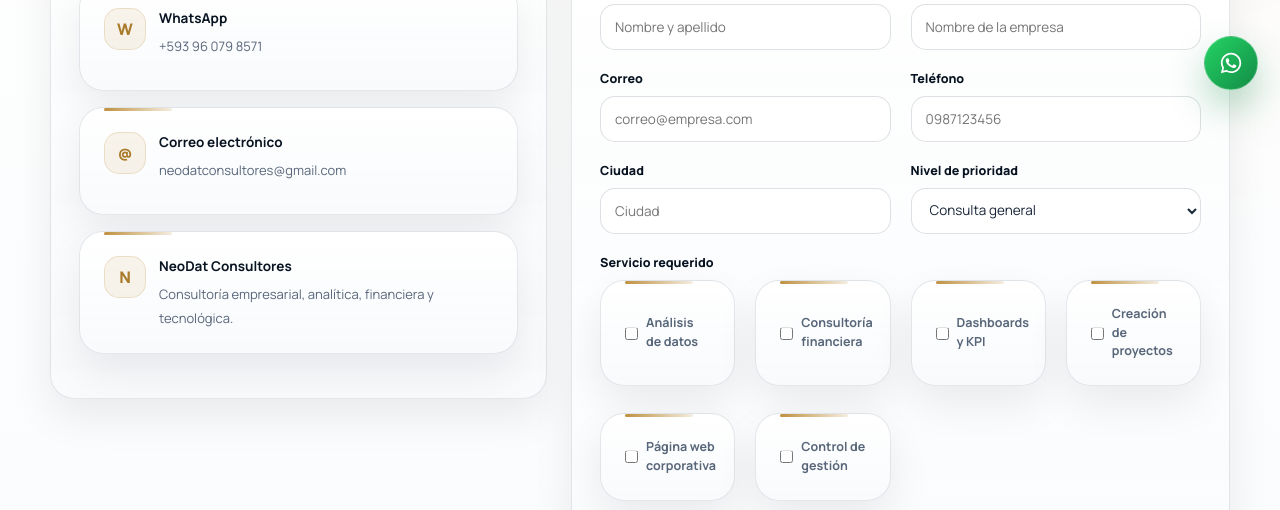
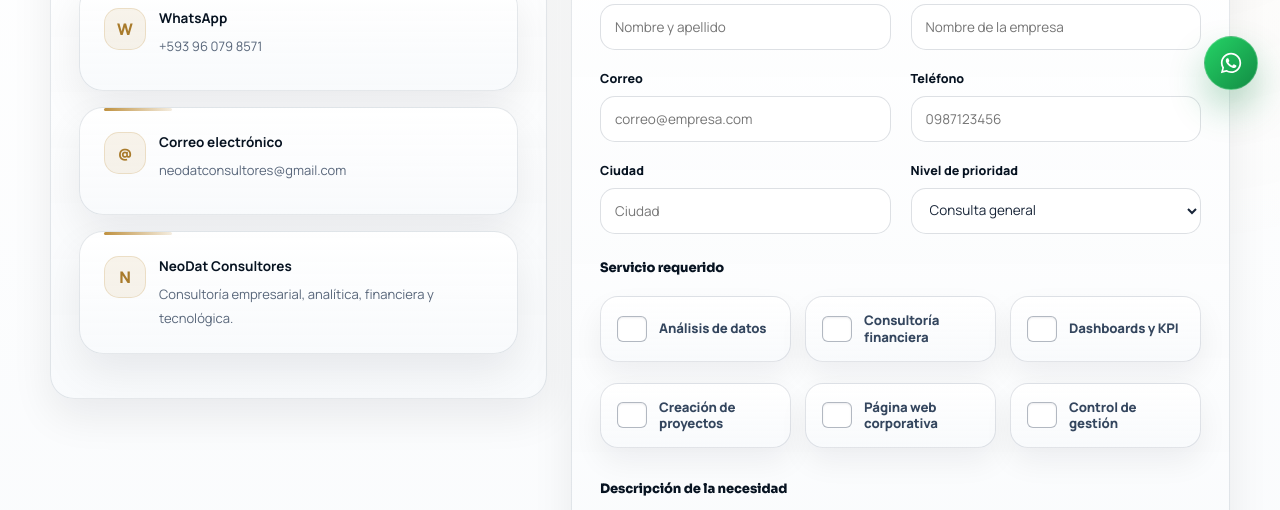
Before and after one commit to neodats/neodat, a plain HTML site: page contacto.html in a window 1280 px wide. Shown: the part 688-1198 px from the top of the page. Drawn offline with Linux system fonts and the light colour scheme.

Commit message:
Update contacto.html

```diff
--- a/contacto.html
+++ b/contacto.html
@@ -2426,7 +2426,145 @@ main .impacto .btn {
 }
 
 
-  </style>
+
+
+/* =========================================================
+   MEJORA VISUAL - SERVICIO REQUERIDO
+   ========================================================= */
+
+body.page-contacto main .campo.full > label {
+  display: inline-flex;
+  align-items: center;
+  gap: 8px;
+  margin-bottom: 14px;
+  color: var(--azul-950);
+  font-family: "Sora", "Manrope", Arial, sans-serif;
+  font-size: 13px;
+  font-weight: 800;
+  letter-spacing: -.01em;
+}
+
+body.page-contacto main .servicios-check {
+  display: grid;
+  grid-template-columns: repeat(3, minmax(0, 1fr));
+  gap: 14px;
+  margin-top: 4px;
+}
+
+body.page-contacto main .servicios-check .check-card {
+  position: relative;
+  display: flex !important;
+  align-items: center;
+  gap: 12px;
+  min-height: 64px;
+  padding: 15px 16px;
+  overflow: hidden;
+  border-radius: 18px;
+  color: #34465e !important;
+  font-size: 13.2px;
+  font-weight: 750 !important;
+  line-height: 1.28;
+  letter-spacing: -.01em;
+  cursor: pointer;
+  background:
+    linear-gradient(180deg, rgba(255,255,255,.98), rgba(248,250,252,.94));
+  border: 1px solid rgba(18,37,64,.12);
+  box-shadow:
+    0 14px 30px rgba(7,19,33,.06),
+    inset 0 1px 0 rgba(255,255,255,.85);
+  transition:
+    transform .20s ease,
+    border-color .20s ease,
+    box-shadow .20s ease,
+    background .20s ease,
+    color .20s ease;
+}
+
+body.page-contacto main .servicios-check .check-card::before,
+body.page-contacto main .servicios-check .check-card::after {
+  content: none !important;
+  display: none !important;
+}
+
+body.page-contacto main .servicios-check .check-card:hover {
+  transform: translateY(-2px);
+  color: var(--azul-950) !important;
+  border-color: rgba(191,145,64,.42);
+  box-shadow:
+    0 18px 38px rgba(7,19,33,.11),
+    inset 0 1px 0 rgba(255,255,255,.9);
+}
+
+body.page-contacto main .servicios-check .check-card input[type="checkbox"] {
+  appearance: none;
+  -webkit-appearance: none;
+  width: 18px;
+  height: 18px;
+  flex: 0 0 18px;
+  margin: 0;
+  border-radius: 6px;
+  border: 1.8px solid rgba(18,37,64,.32);
+  background: #ffffff;
+  box-shadow: inset 0 1px 2px rgba(7,19,33,.08);
+  display: inline-grid;
+  place-content: center;
+  transition: .18s ease;
+}
+
+body.page-contacto main .servicios-check .check-card input[type="checkbox"]::before {
+  content: "";
+  width: 9px;
+  height: 9px;
+  transform: scale(0);
+  border-radius: 3px;
+  background: #ffffff;
+  transition: transform .16s ease;
+}
+
+body.page-contacto main .servicios-check .check-card input[type="checkbox"]:checked {
+  border-color: var(--oro-600);
+  background: linear-gradient(135deg, var(--oro-500), var(--oro-300));
+  box-shadow: 0 0 0 4px rgba(191,145,64,.14);
+}
+
+body.page-contacto main .servicios-check .check-card input[type="checkbox"]:checked::before {
+  transform: scale(1);
+}
+
+body.page-contacto main .servicios-check .check-card:has(input[type="checkbox"]:checked) {
+  color: var(--azul-950) !important;
+  border-color: rgba(191,145,64,.58);
+  background:
+    linear-gradient(180deg, rgba(255,255,255,1), rgba(252,250,246,.98));
+  box-shadow:
+    0 20px 44px rgba(7,19,33,.12),
+    0 0 0 4px rgba(191,145,64,.08),
+    inset 0 1px 0 rgba(255,255,255,.92);
+}
+
+body.page-contacto main .form-card {
+  overflow: visible;
+}
+
+@media (max-width: 1030px) {
+  body.page-contacto main .servicios-check {
+    grid-template-columns: repeat(2, minmax(0, 1fr));
+  }
+}
+
+@media (max-width: 720px) {
+  body.page-contacto main .servicios-check {
+    grid-template-columns: 1fr;
+    gap: 10px;
+  }
+
+  body.page-contacto main .servicios-check .check-card {
+    min-height: 56px;
+    padding: 13px 14px;
+    border-radius: 16px;
+  }
+}
+</style>
 </head>
 <body class="pagina-interna page-contacto">
 <div aria-label="Información corporativa" class="barra-superior">
```
